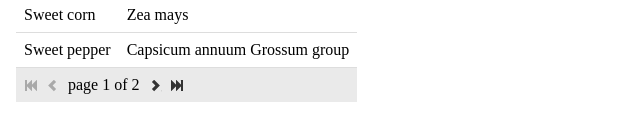
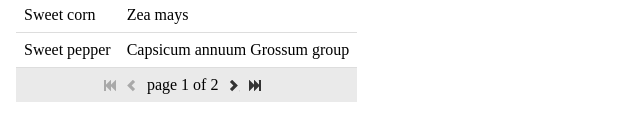
Before and after one commit to huxia/simple-data-grid, a plain HTML site: page examples/example2.html in a window 1280 px wide. Shown: the part 332-472 px from the top of the page, without its empty margins (0-640 px from the left). Drawn offline with Linux system fonts and the light colour scheme.

Commit message:
Center paginator

```diff
--- a/simple.datagrid.css
+++ b/simple.datagrid.css
@@ -69,15 +69,13 @@
 
 .simple-data-grid tfoot .paginator {
 	padding: 0.5em;
+	text-align: center;
+	background: #eaeaea;
 }
 
 .simple-data-grid tfoot .paginator span,
 .simple-data-grid tfoot .paginator a {
 	margin-right: 0.5em;
-}
-
-.simple-data-grid .paginator {
-	background: #eaeaea;
 }
 
 .simple-data-grid .paginator .first,
```
